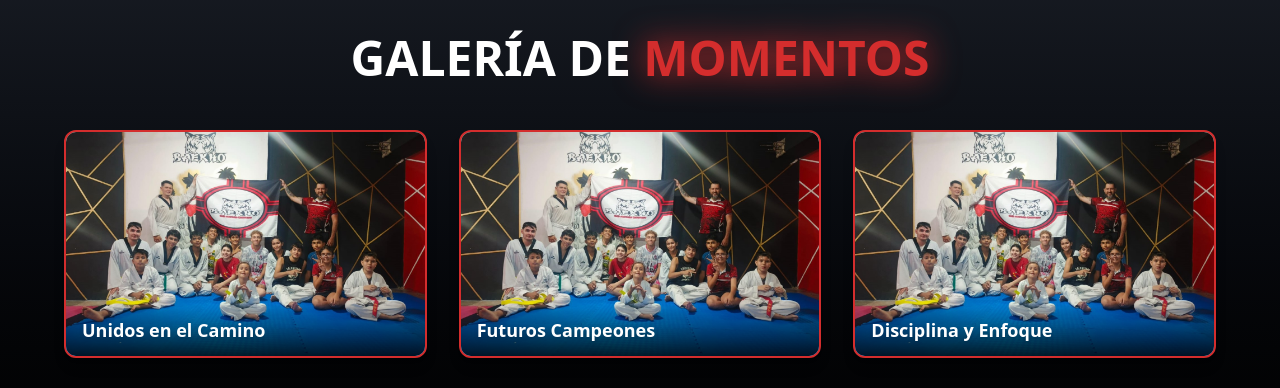
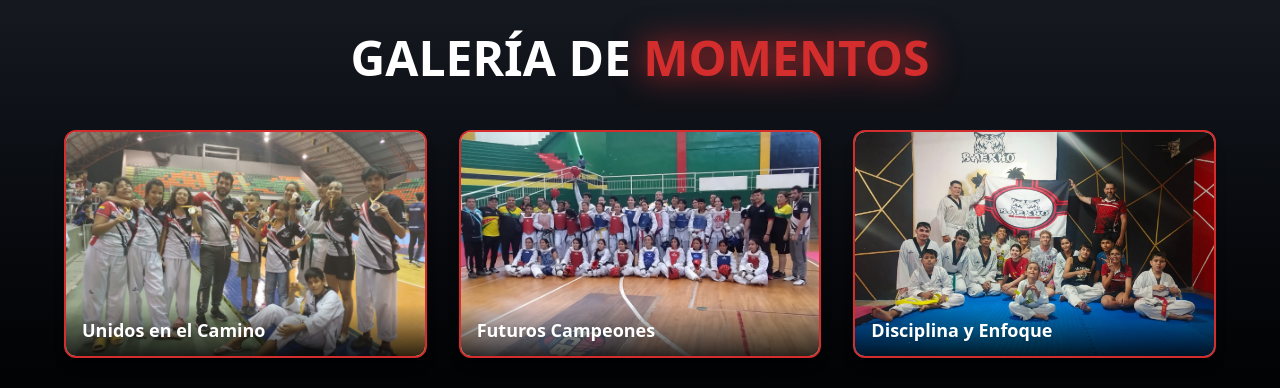
Before and after one commit to Baekho-la-cumbre/Baekho_landing, a React (Vite) app: page / in a window 1280 px wide. Shown: the part 2120-2508 px from the top of the page. Built offline with nearby package versions, Linux system fonts and the light colour scheme; a web font is replaced by a local one.

Commit message:
se agrego un lightbox de react hooks para ampliar las imagenes y videos

```diff
--- a/index.html
+++ b/index.html
@@ -5,6 +5,7 @@
     <link rel="icon" type="image/svg+xml" href="/logo.svg" />
     <meta name="viewport" content="width=device-width, initial-scale=1.0" />
     <link href="https://fonts.cdnfonts.com/css/karate" rel="stylesheet">
+    <script defer src="https://unpkg.com/alpinejs@3.x.x/dist/cdn.min.js"></script>
     <title>Club Deportivo Baekho</title>
   </head>
   <body>
--- a/src/sections/Galeria/Galeria.tsx
+++ b/src/sections/Galeria/Galeria.tsx
@@ -1,4 +1,4 @@
-import { JSX } from "react";
+import { JSX, useState } from "react";
 
 type MomentoTipo = "imagen" | "video";
 
@@ -9,17 +9,22 @@ interface Momento {
 }
 
 const momentos: Momento[] = [
-  { tipo: "imagen", src: "/ImgInicio.jpg", titulo: "Unidos en el Camino" },
-  { tipo: "imagen", src: "/ImgInicio.jpg", titulo: "Futuros Campeones" },
+  { tipo: "imagen", src: "/galeria1.jpg", titulo: "Unidos en el Camino" },
+  { tipo: "imagen", src: "/galeria2.jpg", titulo: "Futuros Campeones" },
   { tipo: "imagen", src: "/ImgInicio.jpg", titulo: "Disciplina y Enfoque" },
   { tipo: "video", src: "https://www.w3schools.com/html/mov_bbb.mp4", titulo: "Video de Ejemplo" },
 ];
 
-interface MomentoCardProps extends Momento {}
+interface MomentoCardProps extends Momento {
+  onClick: () => void;
+}
 
-function MomentoCard({ tipo, src, titulo }: MomentoCardProps): JSX.Element {
+function MomentoCard({ tipo, src, titulo, onClick }: MomentoCardProps): JSX.Element {
   return (
-    <div className="relative bg-gray-100 rounded-xl border-2 border-[#D42D2D] shadow-lg overflow-hidden group transition-transform duration-300 transform hover:scale-105">
+    <div
+      className="relative bg-gray-100 rounded-xl border-2 border-[#D42D2D] shadow-lg overflow-hidden group transition-transform duration-300 transform hover:scale-105 cursor-pointer"
+      onClick={onClick}
+    >
       {tipo === "imagen" ? (
         <img src={src} alt={titulo} className="w-full h-56 object-cover" loading="lazy" />
       ) : (
@@ -28,21 +33,84 @@ function MomentoCard({ tipo, src, titulo }: MomentoCardProps): JSX.Element {
       <div className="absolute left-0 bottom-0 w-full bg-gradient-to-t from-black/80 to-transparent px-4 py-3">
         <span className="text-white font-bold text-lg drop-shadow">{titulo}</span>
       </div>
+
+      {/* Overlay con icono de zoom */}
+      <div className="absolute inset-0 bg-black/0 group-hover:bg-black/20 transition-all duration-300 flex items-center justify-center">
+        <div className="opacity-0 group-hover:opacity-100 transition-opacity duration-300">
+          <svg className="w-12 h-12 text-white drop-shadow-lg" fill="none" stroke="currentColor" viewBox="0 0 24 24">
+            <path strokeLinecap="round" strokeLinejoin="round" strokeWidth={2} d="M21 21l-6-6m2-5a7 7 0 11-14 0 7 7 0 0114 0zM10 7v3m0 0v3m0-3h3m-3 0H7" />
+          </svg>
+        </div>
+      </div>
     </div>
   );
 }
 
 export default function Galeria(): JSX.Element {
+  const [lightboxAbierto, setLightboxAbierto] = useState(false);
+  const [momentoSeleccionado, setMomentoSeleccionado] = useState<Momento | null>(null);
+
+  const abrirLightbox = (momento: Momento) => {
+    setMomentoSeleccionado(momento);
+    setLightboxAbierto(true);
+  };
+
+  const cerrarLightbox = () => {
+    setLightboxAbierto(false);
+    setMomentoSeleccionado(null);
+  };
+
   return (
+    <>
       <section id="galeria" className="py-20 px-4 bg-gradient-to-b from-[#181c24] to-black min-h-[60vh]">
         <h2 className="text-4xl md:text-5xl font-black text-center mb-12 text-white">
           GALERÍA DE <span className="text-[#D42D2D] drop-shadow-[0_0_16px_#D42D2D]">MOMENTOS</span>
         </h2>
         <div className="max-w-6xl mx-auto grid grid-cols-1 sm:grid-cols-2 md:grid-cols-3 gap-8">
           {momentos.map((m, i) => (
-          <MomentoCard key={i} {...m} />
+            <MomentoCard key={i} {...m} onClick={() => abrirLightbox(m)} />
           ))}
         </div>
       </section>
+
+      {/* Lightbox Modal */}
+      {lightboxAbierto && momentoSeleccionado && (
+        <div
+          className="fixed inset-0 bg-black/95 z-50 flex items-center justify-center p-4 transition-opacity duration-300"
+          onClick={cerrarLightbox}
+        >
+          {/* Botón de cerrar */}
+          <button
+            onClick={cerrarLightbox}
+            className="absolute top-6 right-6 text-white hover:text-red-500 transition-colors duration-200 z-10 bg-black/50 rounded-full p-3"
+          >
+            <svg className="w-6 h-6" fill="none" stroke="currentColor" viewBox="0 0 24 24">
+              <path strokeLinecap="round" strokeLinejoin="round" strokeWidth={2} d="M6 18L18 6M6 6l12 12" />
+            </svg>
+          </button>
+
+          {/* Contenido del lightbox */}
+          <div
+            className="relative w-full h-full flex items-center justify-center"
+            onClick={(e) => e.stopPropagation()}
+          >
+            {momentoSeleccionado.tipo === "imagen" ? (
+              <img
+                src={momentoSeleccionado.src}
+                alt={momentoSeleccionado.titulo}
+                className="max-w-full max-h-full object-contain"
+              />
+            ) : (
+              <video
+                src={momentoSeleccionado.src}
+                controls
+                autoPlay
+                className="max-w-full max-h-full object-contain"
+              />
+            )}
+          </div>
+        </div>
+      )}
+    </>
   );
 }
```
Also changed, not shown: public/galeria1.jpg (added), public/galeria2.jpg (added). Lines whose indentation alone changed are shown as unchanged.
